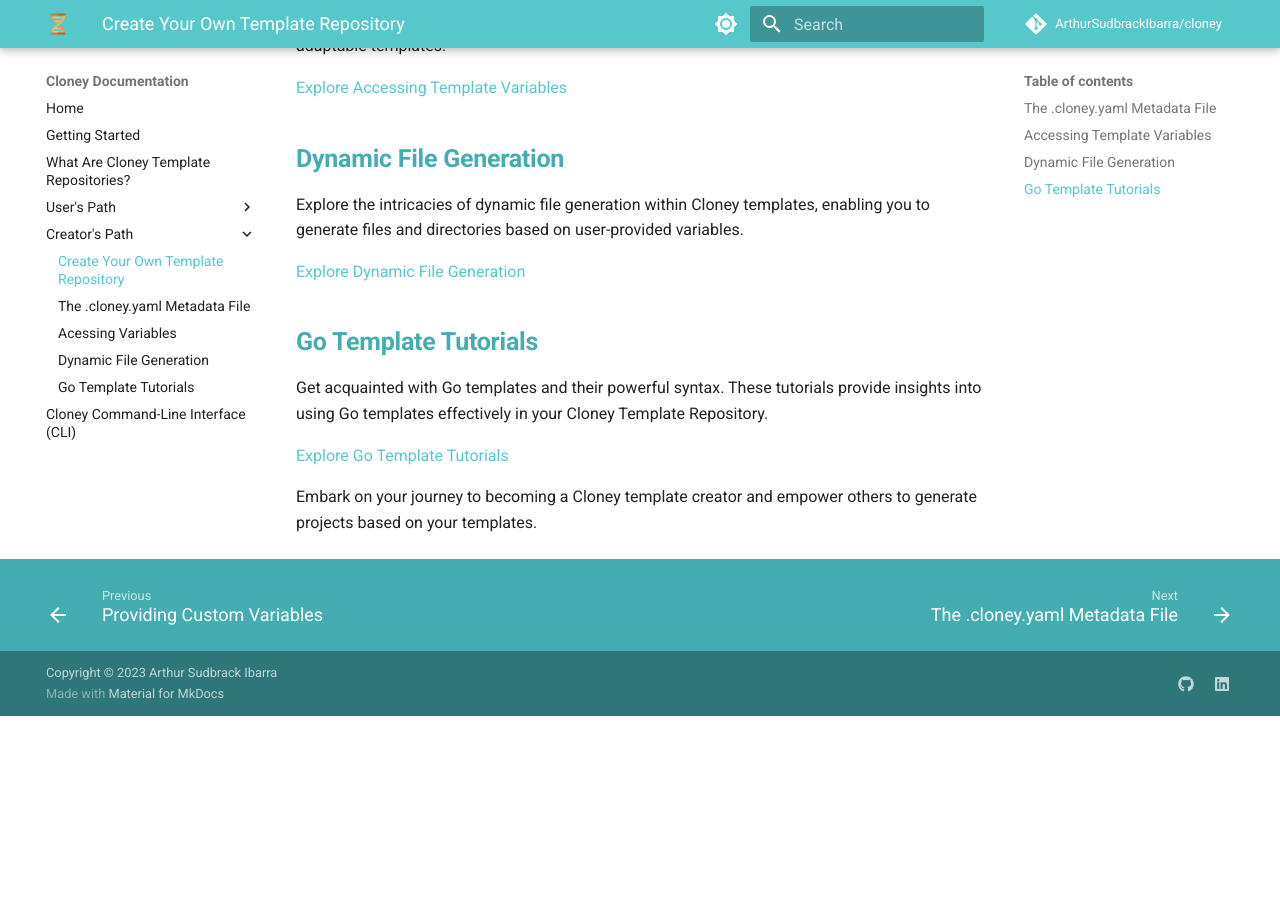
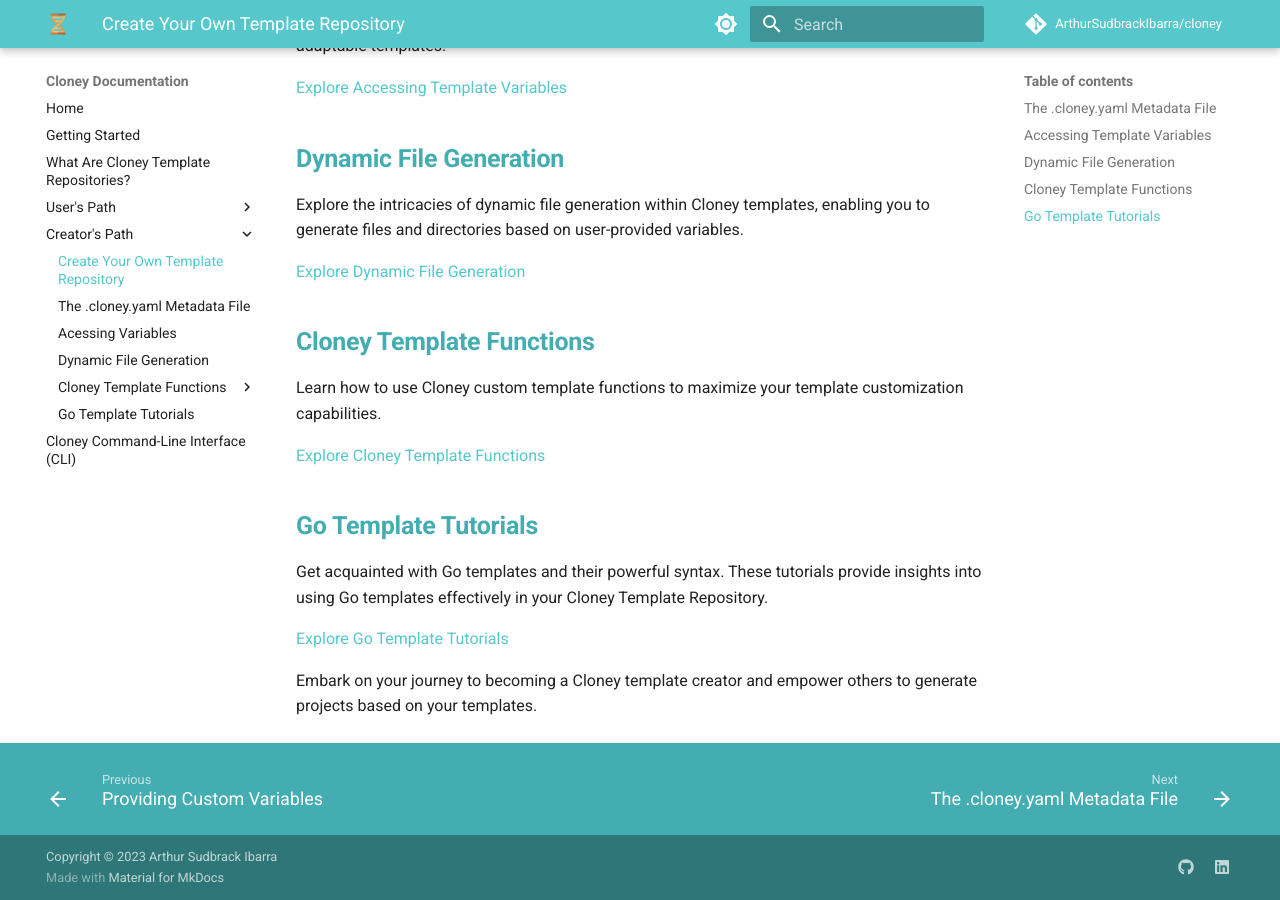
Before and after one commit to ArthurSudbrackIbarra/cloney-documentation, an MkDocs documentation site: the page built from docs/creators/index.md, in a window 1280 px wide and 900 px high, scrolled down 549 px. Built offline with MkDocs 1.6.1 and Material for MkDocs 9.7.7, drawn with Linux system fonts in a browser that asks for light colours; comment, search, counter and statistics services are not loaded; before the commit the page ends 1265 px from its top, so only the background shows below that.

Commit message:
Document cloney funcs.

```diff
--- a/docs/creators/index.md
+++ b/docs/creators/index.md
@@ -20,6 +20,12 @@
 
 [Explore Dynamic File Generation](dynamic-file-generation.md)
 
+## Cloney Template Functions
+
+Learn how to use Cloney custom template functions to maximize your template customization capabilities.
+
+[Explore Cloney Template Functions](cloney-template-functions.md)
+
 ## Go Template Tutorials
 
 Get acquainted with Go templates and their powerful syntax. These tutorials provide insights into using Go templates effectively in your Cloney Template Repository.
--- a/mkdocs.yaml
+++ b/mkdocs.yaml
@@ -43,6 +43,10 @@
       - The .cloney.yaml Metadata File: creators/cloney-metadata-file.md
       - Acessing Variables: creators/accessing-template-variables.md
       - Dynamic File Generation: creators/dynamic-file-generation.md
+      - Cloney Template Functions:
+          - Introduction: creators/cloney-template-functions.md
+          - os: creators/functions/os.md
+          - arch: creators/functions/arch.md
       - Go Template Tutorials: creators/go-template-tutorials.md
   - Cloney Command-Line Interface (CLI): cloney-cli.md
 
@@ -69,10 +73,6 @@
 
 plugins:
   - search
-  - awesome-pages:
-      filename: .pages
-      collapse_single_pages: true
-      strict: false
 
 extra_css:
   - stylesheets/extra.css
--- a/pyproject.toml
+++ b/pyproject.toml
@@ -9,7 +9,6 @@
 [tool.poetry.dependencies]
 python = "^3.10"
 mkdocs-material = "9.4.2"
-mkdocs-awesome-pages-plugin = "2.9.2"
 
 [build-system]
 requires = ["poetry-core"]
```
Also changed, not shown: docs/creators/cloney-template-functions.md (added, +20 -0 lines), docs/creators/functions/arch.md (added, +38 -0 lines), docs/creators/functions/os.md (added, +36 -0 lines), docs/getting-started.md (+0 -3 lines), docs/partials/.pages (deleted), 1 other file.
